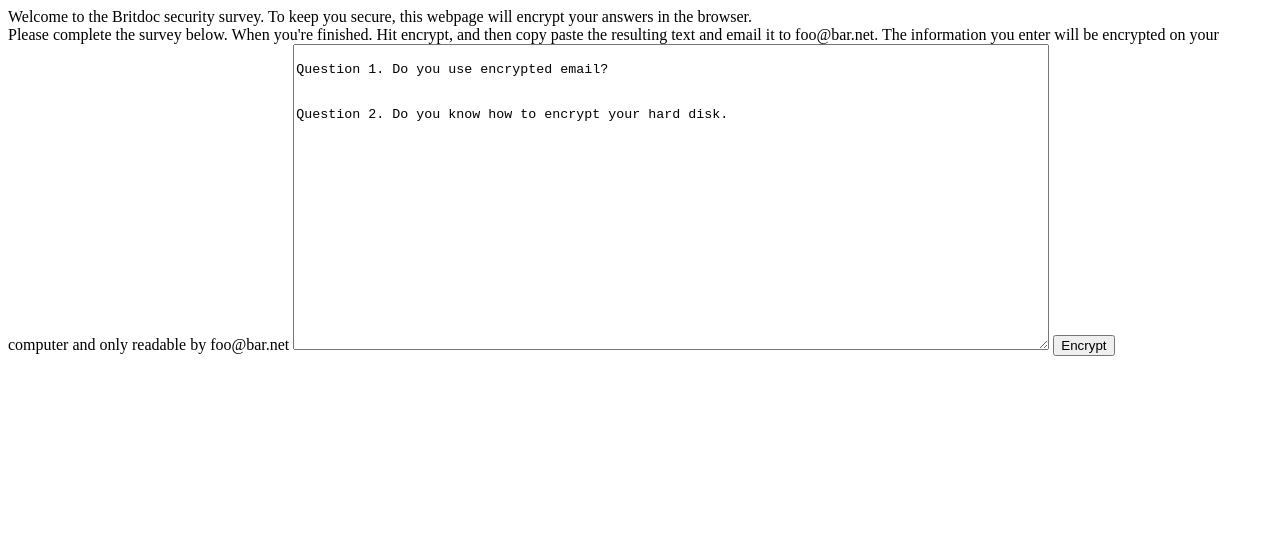
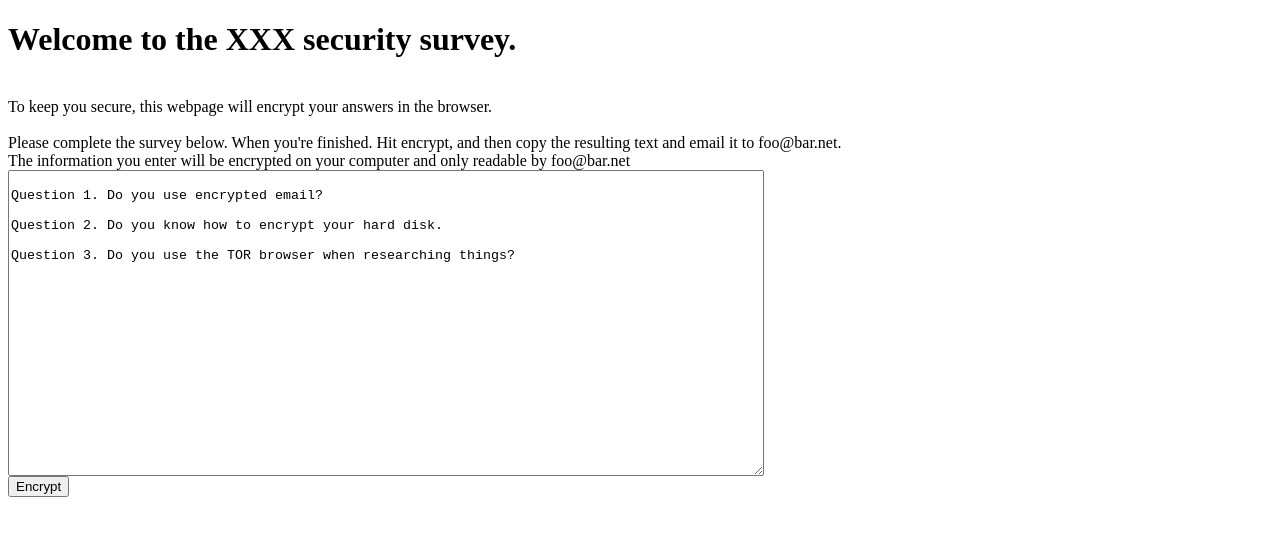
Before and after one commit to simonvc/Simple-Secure-Drop, a plain HTML site: page index.html in a window 1280 px wide. Drawn offline with Linux system fonts and the light colour scheme.

Commit message:
some changes

```diff
--- a/cryptor.js
+++ b/cryptor.js
@@ -4,7 +4,7 @@ jQuery.get(public_key_file, function(data) {
     run(data);
 });*/
 var pub_key =
-  ['-----BEGIN PGP PUBLIC KEY BLOCK-----',
+['-----BEGIN PGP PUBLIC KEY BLOCK-----',
 'Version: SKS 1.1.5',
 'Comment: Hostname: pgp.mit.edu',
 '',
--- a/index.html
+++ b/index.html
@@ -12,28 +12,31 @@
 <script type="text/javascript" src="cryptor.js"></script>
 
 
-Welcome to the Britdoc security survey. To keep you secure, this webpage will encrypt your answers in the browser.
+<h1>Welcome to the XXX security survey.</h1>
+<br/>
+To keep you secure, this webpage will encrypt your answers in the browser.
 <br>
-Please complete the survey below. When you're finished. Hit encrypt, and then copy paste the resulting text and email it to foo@bar.net.
+<br>
+<div id="instructions">
+Please complete the survey below. When you're finished. Hit encrypt, and then copy the resulting text and email it to foo@bar.net.
+<br>
+The information you enter will be encrypted on your computer and only readable by foo@bar.net
 
-The information you enter will be encrypted on your computer and only readable by foo@bar.net
+<br>
+</div>
+
 
 <textarea id="input" style='width: 750px; min-height: 300px'>
 
 Question 1. Do you use encrypted email?
 
-
 Question 2. Do you know how to encrypt your hard disk.
 
-
+Question 3. Do you use the TOR browser when researching things?
 
 </textarea>
+<br/>
+<button id="button" onClick="encrypt('publickey.asc')">Encrypt</button>
 
-
-
-
-
-
-<button id="button" onClick="encrypt('publickey.asc')">Encrypt</button>
 </body>
 </html>
```
Also changed, not shown: 1 other file.
